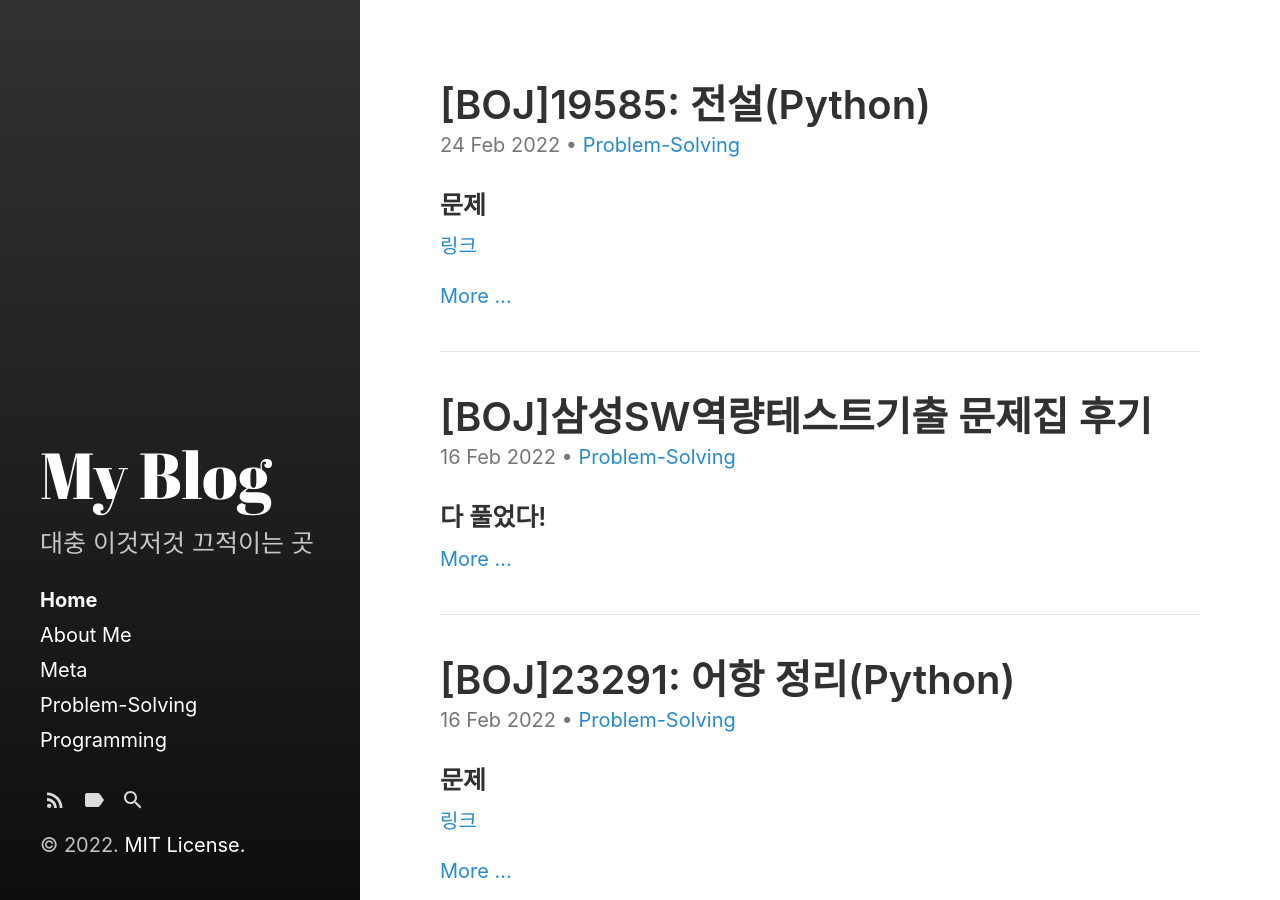
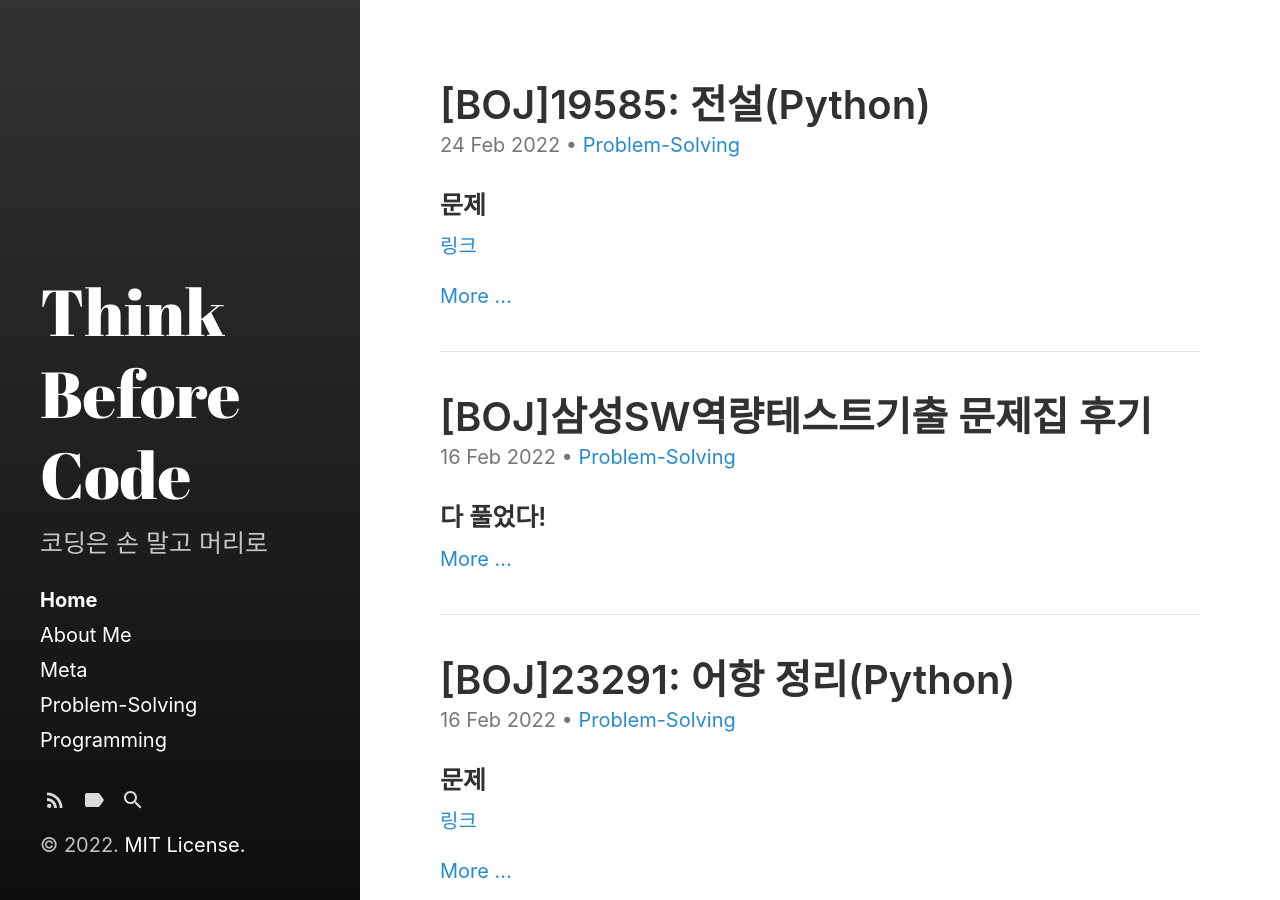
Before and after one commit to SeminKim/seminkim.github.io, a Jekyll site: the page built from index.html, in a window 1280 px wide and 900 px high. Built offline with Jekyll 4.4.1, drawn with Linux system fonts in a browser that asks for light colours; the list of posts is cut into pages by our own code.

Commit message:
change blog name and license

```diff
--- a/_config.yml
+++ b/_config.yml
@@ -6,9 +6,9 @@ excerpt_separator: "\n\n"
 incremental: false
 
 # Setup
-title:            My Blog
+title:            Think Before Code
 # tagline:          ''
-description:      '대충 이것저것 끄적이는 곳'
+description:      '코딩은 손 말고 머리로'
 url:              https://seminkim.github.io
 # baseurl:          '/blog'
                   # the optional subpath of your site, e.g. "/blog"
```
Also changed, not shown: LICENSE.md.
